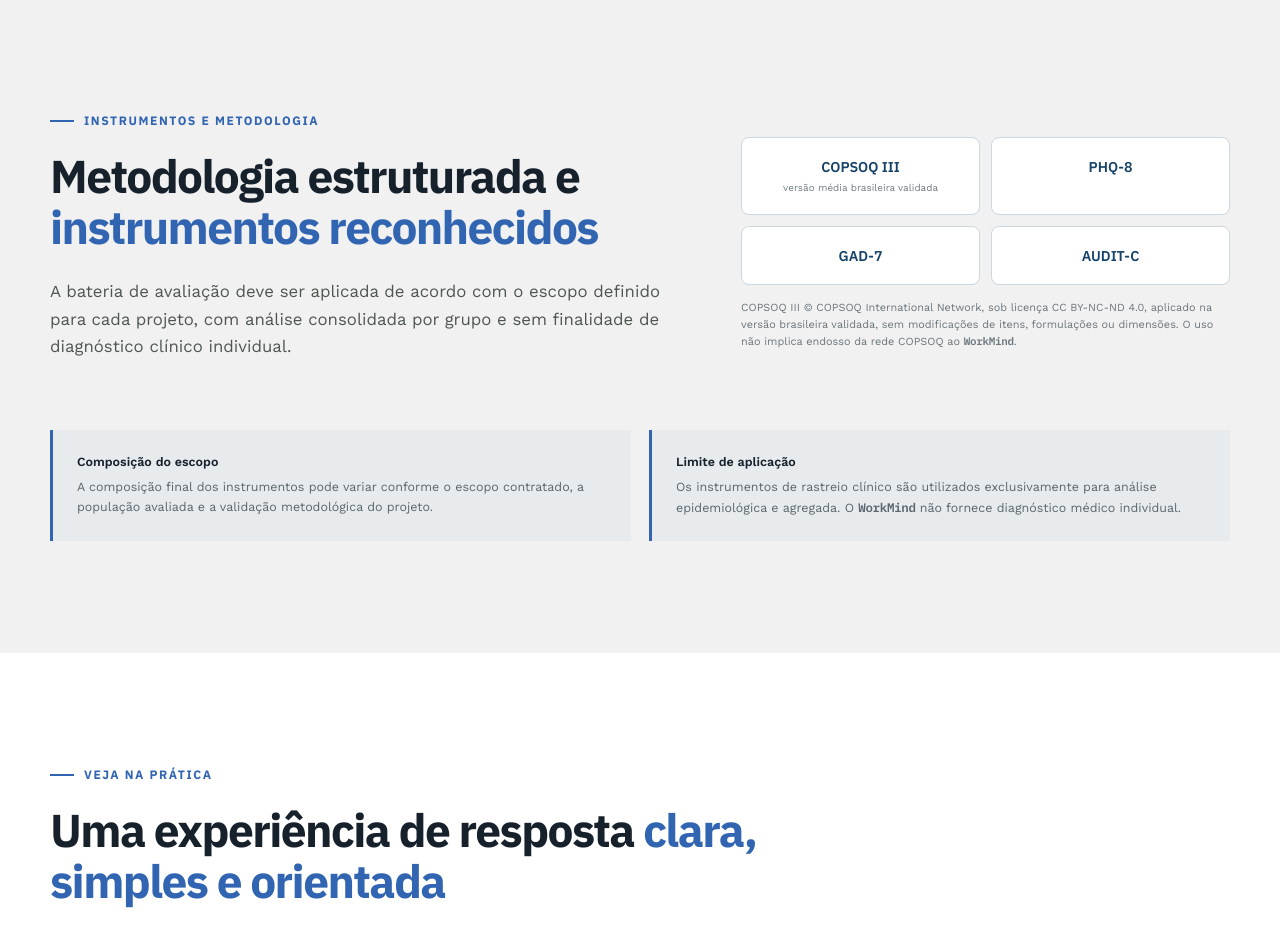
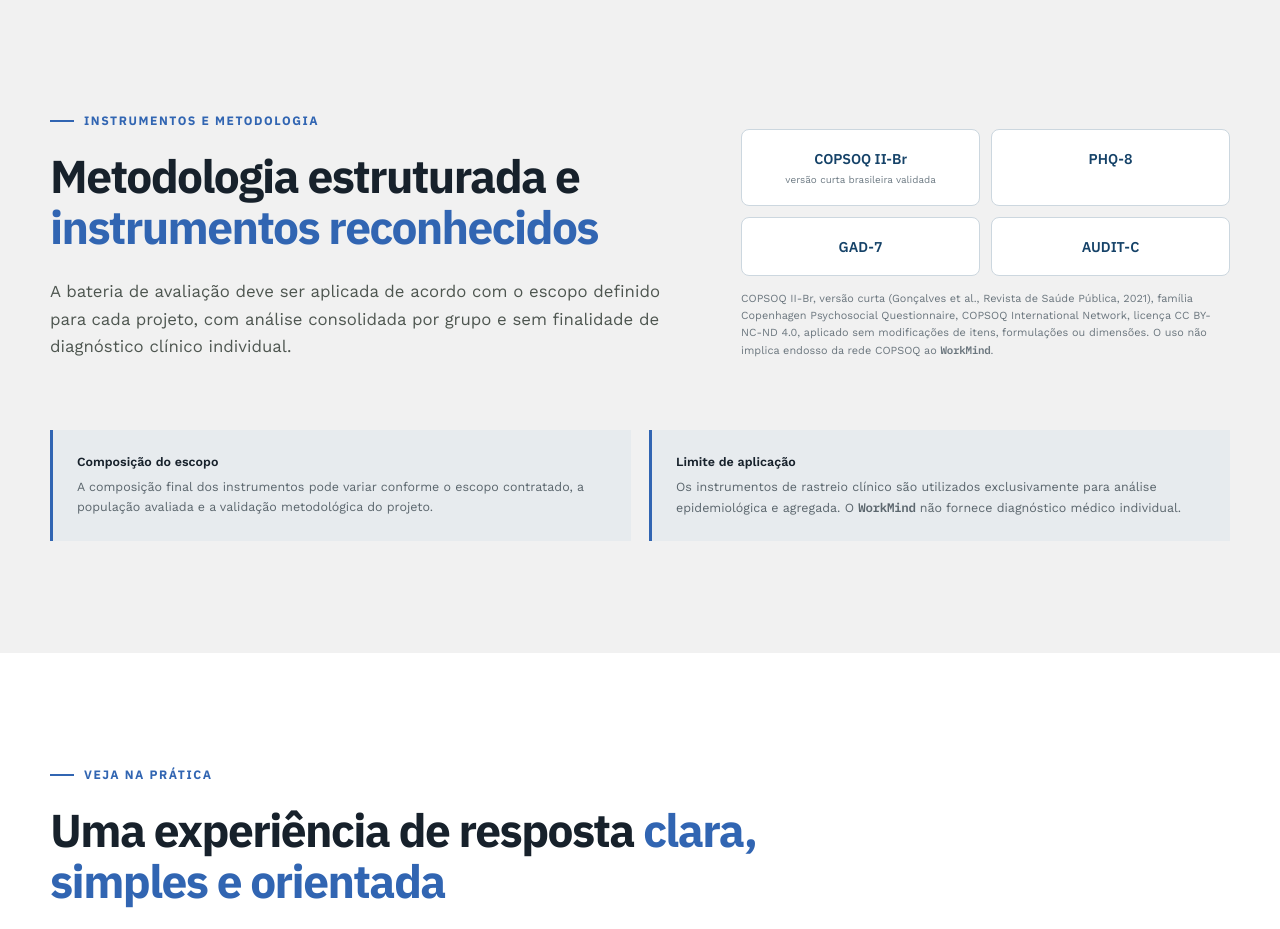
Before and after one commit to orb9labs/orb9-site, a plain HTML site: page WorkMind Landing/index.html in a window 1280 px wide. Shown: the part 5480-6409 px from the top of the page. Drawn offline with nearby package versions, Linux system fonts and the light colour scheme.

Commit message:
Update public COPSOQ version and attribution

```diff
--- a/WorkMind Landing/index.html
+++ b/WorkMind Landing/index.html
@@ -220,8 +220,8 @@
       <div class="container methodology-grid">
         <div class="section-heading reveal"><p class="eyebrow">Instrumentos e metodologia</p><h2>Metodologia estruturada e <em>instrumentos reconhecidos</em></h2><p>A bateria de avaliação deve ser aplicada de acordo com o escopo definido para cada projeto, com análise consolidada por grupo e sem finalidade de diagnóstico clínico individual.</p></div>
         <div class="methodology-instruments reveal">
-          <div class="instrument-list" aria-label="Instrumentos que podem compor a avaliação"><span>COPSOQ III<br><small>versão média brasileira validada</small></span><span>PHQ-8</span><span>GAD-7</span><span>AUDIT-C</span></div>
-          <p class="instrument-attribution">COPSOQ III © COPSOQ International Network, sob licença CC BY-NC-ND 4.0, aplicado na versão brasileira validada, sem modificações de itens, formulações ou dimensões. O uso não implica endosso da rede COPSOQ ao WorkMind.</p>
+          <div class="instrument-list" aria-label="Instrumentos que podem compor a avaliação"><span>COPSOQ II-Br<br><small>versão curta brasileira validada</small></span><span>PHQ-8</span><span>GAD-7</span><span>AUDIT-C</span></div>
+          <p class="instrument-attribution">COPSOQ II-Br, versão curta (Gonçalves et al., Revista de Saúde Pública, 2021), família Copenhagen Psychosocial Questionnaire, COPSOQ International Network, licença CC BY-NC-ND 4.0, aplicado sem modificações de itens, formulações ou dimensões. O uso não implica endosso da rede COPSOQ ao WorkMind.</p>
         </div>
       </div>
       <div class="container note-grid">
@@ -354,7 +354,7 @@
           <article class="faq-item"><h3><button type="button" aria-expanded="false" aria-controls="faq-4" id="faq-button-4">O relatório pode ser utilizado em auditorias?<span aria-hidden="true">+</span></button></h3><div class="faq-answer" id="faq-4" role="region" aria-labelledby="faq-button-4" hidden><p>O relatório organiza metodologia, resultados, prioridades e registros documentais, podendo apoiar a preparação da empresa para auditorias e fiscalizações. Sua aceitação e utilização dependem do contexto, das exigências aplicáveis e da integração aos demais processos da organização.</p></div></article>
           <article class="faq-item"><h3><button type="button" aria-expanded="false" aria-controls="faq-5" id="faq-button-5">O WorkMind garante conformidade com a NR-1?<span aria-hidden="true">+</span></button></h3><div class="faq-answer" id="faq-5" role="region" aria-labelledby="faq-button-5" hidden><p>Não existe garantia automática de conformidade. O WorkMind apoia a identificação, a avaliação estruturada e a documentação dos fatores psicossociais, mas não substitui as obrigações legais, técnicas e administrativas do empregador.</p></div></article>
           <article class="faq-item"><h3><button type="button" aria-expanded="false" aria-controls="faq-6" id="faq-button-6">Qual é a frequência recomendada de reavaliação?<span aria-hidden="true">+</span></button></h3><div class="faq-answer" id="faq-6" role="region" aria-labelledby="faq-button-6" hidden><p>A referência do WorkMind para a avaliação psicossocial é anual, com reavaliação antecipada após mudanças organizacionais relevantes, incidentes ou por decisão do responsável técnico. Pulsos de bem-estar do Módulo M2 podem ter periodicidade própria, definida no escopo contratado.</p></div></article>
-          <article class="faq-item"><h3><button type="button" aria-expanded="false" aria-controls="faq-7" id="faq-button-7">Quais instrumentos podem fazer parte da avaliação?<span aria-hidden="true">+</span></button></h3><div class="faq-answer" id="faq-7" role="region" aria-labelledby="faq-button-7" hidden><p>O instrumento essencial da avaliação psicossocial é o COPSOQ III, aplicado na versão média brasileira validada, sem modificações. Conforme o escopo, a avaliação pode incluir instrumentos de rastreio agregados de saúde, como PHQ-8, GAD-7 e AUDIT-C. A composição final é definida de acordo com a população, os objetivos do projeto e a validação metodológica, sob revisão técnica especializada.</p></div></article>
+          <article class="faq-item"><h3><button type="button" aria-expanded="false" aria-controls="faq-7" id="faq-button-7">Quais instrumentos podem fazer parte da avaliação?<span aria-hidden="true">+</span></button></h3><div class="faq-answer" id="faq-7" role="region" aria-labelledby="faq-button-7" hidden><p>O instrumento essencial da avaliação psicossocial é o COPSOQ II-Br, versão curta brasileira validada e publicada em periódico científico (Revista de Saúde Pública, 2021), aplicado sem modificações. Conforme o escopo, a avaliação pode incluir instrumentos de rastreio agregados de saúde, como PHQ-8, GAD-7 e AUDIT-C. A composição final é definida de acordo com a população, os objetivos do projeto e a validação metodológica, sob revisão técnica especializada.</p></div></article>
           <article class="faq-item"><h3><button type="button" aria-expanded="false" aria-controls="faq-8" id="faq-button-8">O WorkMind serve apenas para a NR-1?<span aria-hidden="true">+</span></button></h3><div class="faq-answer" id="faq-8" role="region" aria-labelledby="faq-button-8" hidden><p>Não. A plataforma também pode apoiar programas de saúde ocupacional, bem-estar e prevenção, conforme o escopo definido. O módulo de riscos psicossociais gera insumos técnicos para os processos relacionados à NR-1, enquanto o módulo de saúde mental amplia o cuidado e a orientação aos participantes.</p></div></article>
           <article class="faq-item"><h3><button type="button" aria-expanded="false" aria-controls="faq-9" id="faq-button-9">O WorkMind é somente para empresas?<span aria-hidden="true">+</span></button></h3><div class="faq-answer" id="faq-9" role="region" aria-labelledby="faq-button-9" hidden><p>Não. Além de empresas, o WorkMind pode ser utilizado por consultorias, serviços de SST, clínicas e profissionais de saúde em programas conduzidos para seus clientes, respeitando os critérios técnicos, contratuais e de privacidade aplicáveis.</p></div></article>
           <article class="faq-item"><h3><button type="button" aria-expanded="false" aria-controls="faq-10" id="faq-button-10">Quem é o responsável técnico pela avaliação?<span aria-hidden="true">+</span></button></h3><div class="faq-answer" id="faq-10" role="region" aria-labelledby="faq-button-10" hidden><p>A condução e a aprovação técnica da avaliação cabem ao profissional com competência em SST designado pela organização, ou ao parceiro de SST que conduz o projeto. O WorkMind fornece a metodologia estruturada, os instrumentos, a rastreabilidade e os entregáveis, e registra a identificação e a qualificação do responsável em cada avaliação.</p></div></article>
```
